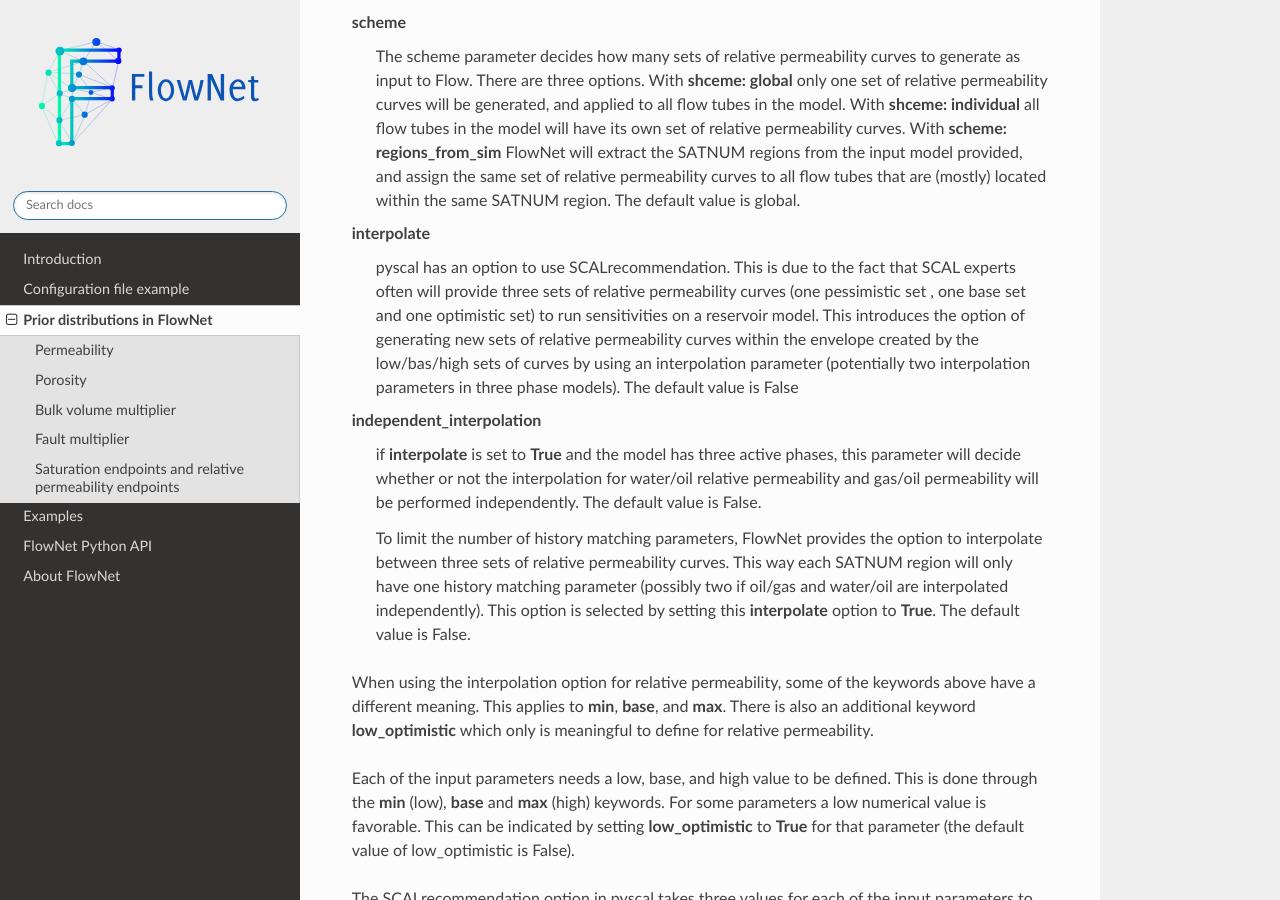
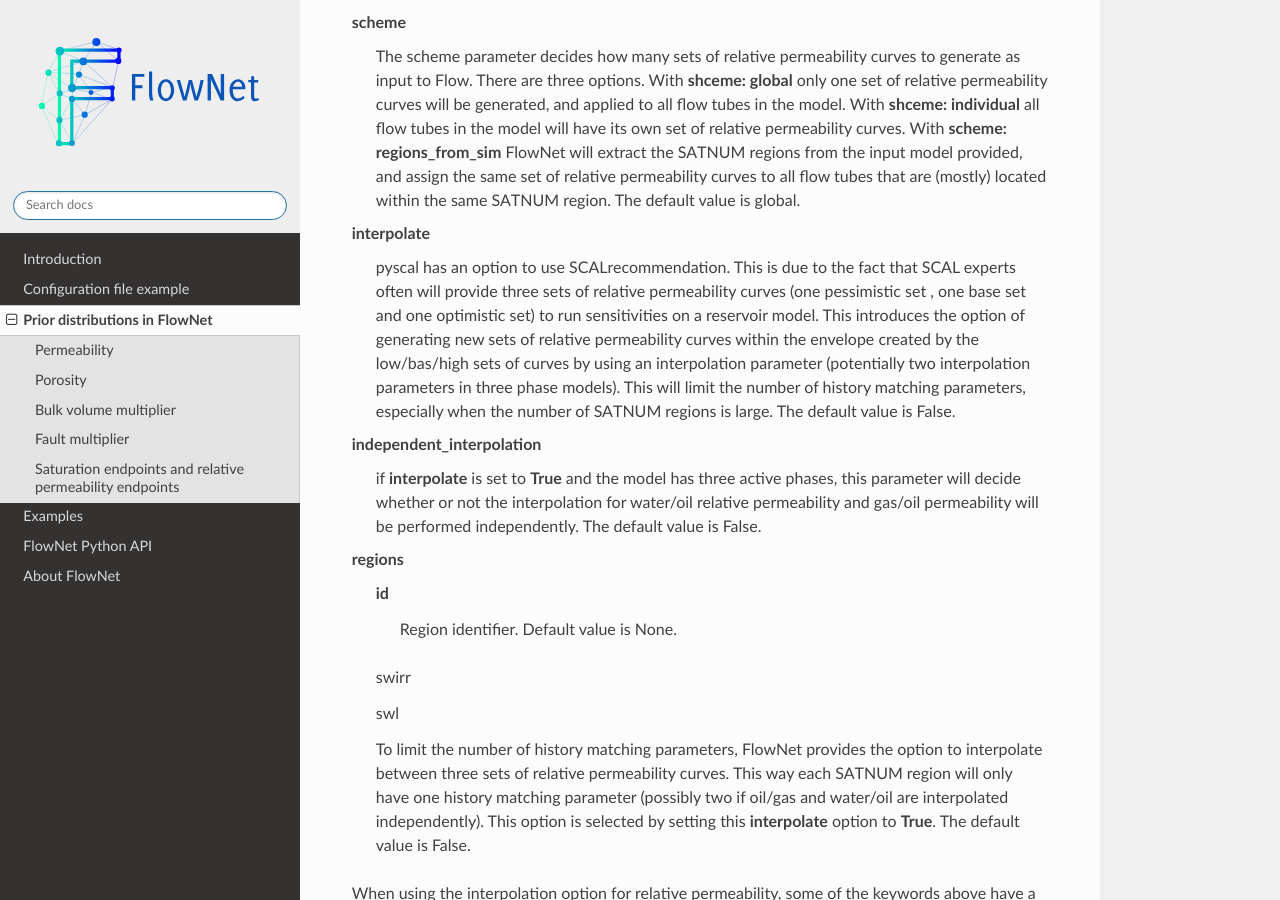
Before and after one commit to equinor/flownet, a Sphinx documentation site: the page built from docs/parametrization.rst, in a window 1280 px wide and 900 px high, scrolled down 2648 px. Built offline with Sphinx 7.4.7 and the Read the Docs theme 2.0.0, drawn with Linux system fonts in a browser that asks for light colours.

Commit message:
Update parametrization.rst

```diff
--- a/docs/parametrization.rst
+++ b/docs/parametrization.rst
@@ -158,12 +158,23 @@ interpolate
   one optimistic set) to run sensitivities on a reservoir model. This introduces the option of
   generating new sets of relative permeability curves within the envelope created by the low/bas/high
   sets of curves by using an interpolation parameter (potentially two interpolation parameters in three
-  phase models). The default value is False
+  phase models). This will limit the number of history matching parameters, especially when the number
+  of SATNUM regions is large. The default value is False.
 
 independent_interpolation
   if **interpolate** is set to **True** and the model has three active phases, this parameter will
   decide whether or not the interpolation for water/oil relative permeability and gas/oil permeability
   will be performed independently. The default value is False.
+
+
+regions
+  id
+    Region identifier. Default value is None.
+  swirr
+
+  swl
+
+
 
 
   To limit the number of history
```
